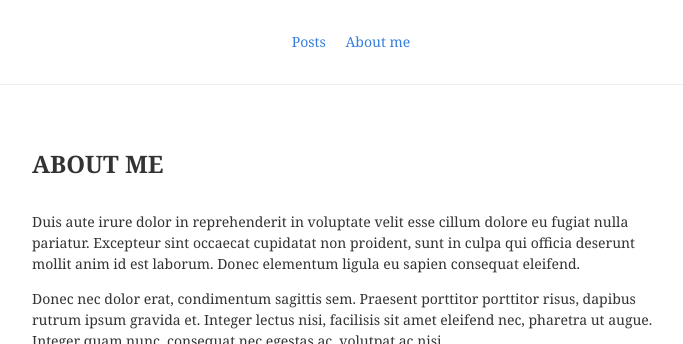
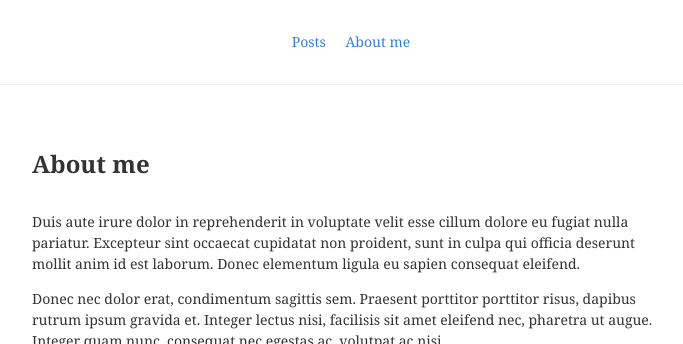
Before and after one commit to lilyholloway/lilyholloway.github.io, a Jekyll site: the page built from about.md, in a window 1280 px wide. Shown: the part 205-549 px from the top of the page, without its empty margins (289-972 px from the left). Built offline with Jekyll 4.4.1, drawn with Linux system fonts in a browser that asks for light colours; nearby versions of some CDN libraries.

Commit message:
Update default.html

```diff
--- a/_layouts/default.html
+++ b/_layouts/default.html
@@ -28,7 +28,7 @@
         {% if page.title %}
           <div class="mb4">
             {% if page.date %}<div class="fw600 light-silver mt1">{{ page.date | date_to_string }}</div>{% endif %}
-            <h1 class="ttu f3 mt0 lh-title cb mb2">
+            <h1 class="f3 mt0 lh-title cb mb2">
               {% if is_post %}
               {% endif %}
               {{ page.title }}
```
